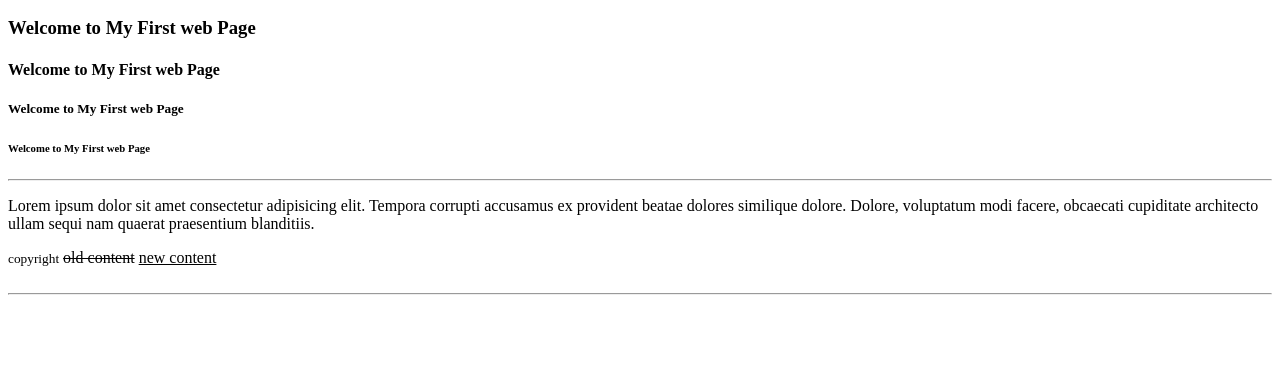
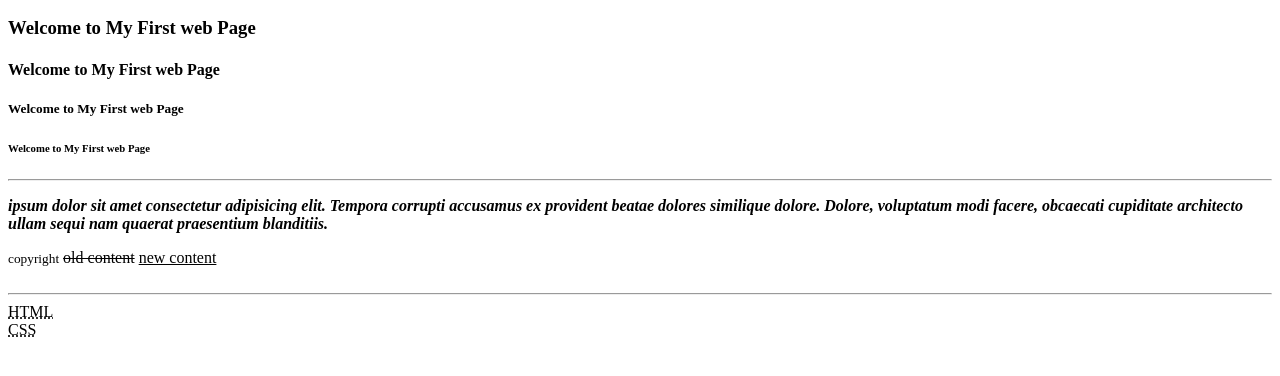
Before and after one commit to ChamodChathumina/Html_tags, a plain HTML site: page index.html in a window 1280 px wide. Shown: the part 96-472 px from the top of the page. Drawn offline with Linux system fonts and the light colour scheme.

Commit message:
abbr,b,i___del and ins

```diff
--- a/index.html
+++ b/index.html
@@ -10,14 +10,16 @@
     <h5>Welcome to My First web Page</h5>
     <h6>Welcome to My First web Page</h6>
     <hr>
-    <p>Lorem ipsum dolor sit amet consectetur adipisicing elit. Tempora corrupti accusamus ex provident beatae dolores
+    <p><b><i> ipsum dolor sit amet consectetur adipisicing elit. Tempora corrupti accusamus ex provident beatae dolores
         similique dolore. Dolore, voluptatum modi facere, obcaecati cupiditate architecto ullam sequi nam quaerat
-        praesentium blanditiis.</p>
+        praesentium blanditiis.</i></b></p>
     <small>copyright</small>
     <del>old content</del>
     <ins>new content</ins>
 
     <br><br>
     <hr>
+    <abbr title="HyperText Markup Language">HTML</abbr><br>
+    <abbr title="HyperText Markup Language">CSS</abbr>
 </body>
 </html>
```
